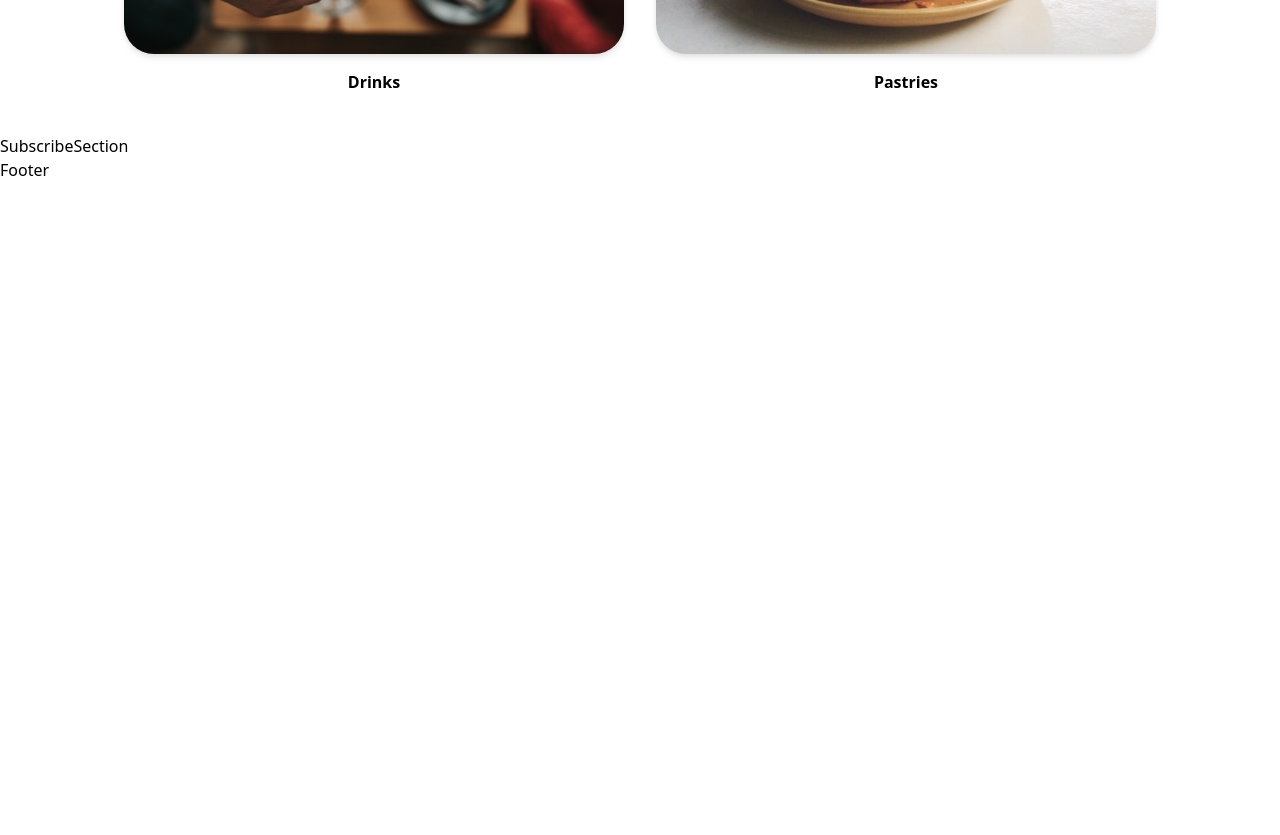
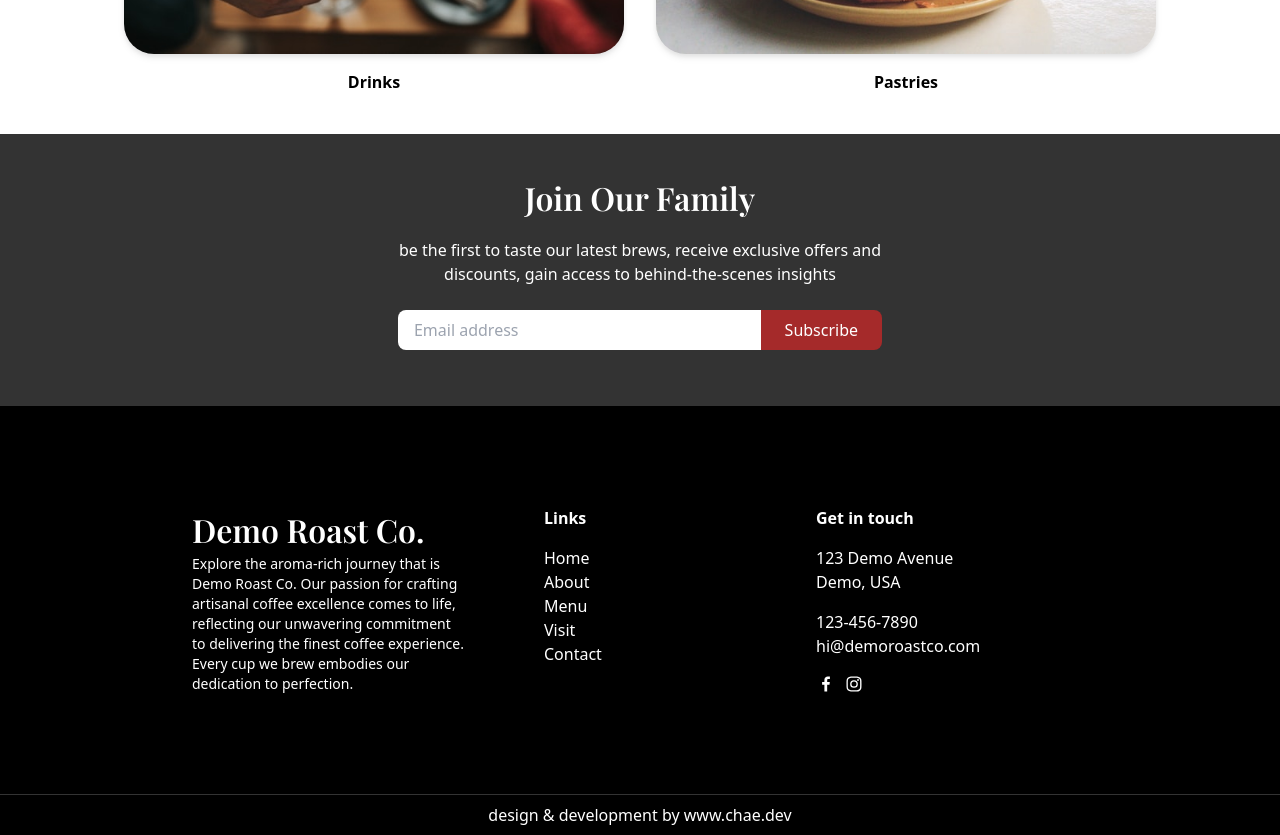
Before and after one commit to chaedoesntcode/demo-roast-co, a Next.js app: page / in a window 1280 px wide. Shown: the part 1740-2575 px from the top of the page. Before the commit the page ends 1922 px from the top, so only its background shows below. Built offline with nearby package versions, Linux system fonts and the light colour scheme; a web font is replaced by a local one.

Commit message:
create footer

```diff
--- a/src/app/components/AboutSection.js
+++ b/src/app/components/AboutSection.js
@@ -7,7 +7,7 @@ const AboutSection = () => {
     <section className='section bg-secondary h-[500px]'>
       <div className='w-[85vw] h-full mx-auto flex items-center gap-x-10'>
         <div className='flex-1'>
-          <Image className='rounded-[30px]' src={AboutImg} width='100%' height='100%' objectFit='cover' alt="The Demo Roast Co. Logo"  />
+          <Image className='rounded-[30px]' src={AboutImg} width='100%' height='100%' alt="The Demo Roast Co. Logo"  />
         </div>
 
         <div className='flex-1'>
--- a/src/app/components/Footer.js
+++ b/src/app/components/Footer.js
@@ -1,8 +1,62 @@
 import React from 'react'
+import Link from 'next/link'
+import { BiLogoFacebook,BiLogoInstagram } from 'react-icons/bi'
 
 const Footer = () => {
   return (
-    <div>Footer</div>
+    <footer className='section  bg-black text-white'>
+      <div className='w-[85vw] py-[100px] mx-auto h-full flex flex-col gap-y-8 items-center md:items-start md:flex-row md:justify-between xl:justify-center gap-x-10'>
+
+      <div className="min-h-full w-full md:w-2/3 lg:w-1/3 xl:w-1/4">
+        <div className='flex flex-col'>
+          <h2 className='h2 mb-0'>Demo Roast Co.</h2>
+          <p className='text-xs md:text-sm'>Explore the aroma-rich journey that is Demo Roast Co. Our passion for crafting artisanal coffee excellence comes to life, reflecting our unwavering commitment to delivering the finest coffee experience. Every cup we brew embodies our dedication to perfection.</p>
+       </div>
+      </div>
+      <div className="min-h-full w-full md:w-1/3 lg:w-1/4">
+        <div className='lg:px-10 flex flex-col'>
+          <p  className='mb-2 md:mb-4 font-bold'>Links</p>
+          {/* <span>Home</span>
+          <span>About</span>
+          <span>Menu</span>
+          <span>Visit</span>
+          <span>Contact</span> */}
+          <ul>
+            <li>
+              <Link href='/'>Home</Link>
+            </li>
+            <li>
+              <Link href='/'>About</Link>
+            </li>
+            <li>
+              <Link href='/'>Menu</Link>
+            </li>
+            <li>
+              <Link href='/'>Visit</Link>
+            </li>
+            <li>
+              <Link href='/'>Contact</Link>
+            </li>
+          </ul>
+       </div>
+      </div>
+      <div className="w-full min-h-full md:w-1/3 lg:w-1/4">
+        <div className='flex flex-col'>
+          <p  className='mb-2 md:mb-4 font-bold'>Get in touch</p>
+          <span>123 Demo Avenue <br /> Demo, USA</span>
+          <span className='mt-4'>123-456-7890 <br /> hi@demoroastco.com</span>
+          <div className='flex gap-x-2 pt-4 text-xl'>
+            <BiLogoFacebook className='cursor-pointer'/>
+            <BiLogoInstagram className='cursor-pointer'/>
+          </div>
+       </div>
+      </div>
+
+
+      </div>
+      <div className=' border-t-primary border-t py-2 text-center'><p>design & development by <Link href='/'>www.chae.dev</Link></p></div>
+
+    </footer>
   )
 }
 
--- a/src/app/components/MenuSection.js
+++ b/src/app/components/MenuSection.js
@@ -15,11 +15,11 @@ const MenuSection = () => {
 
         <div className='grid grid-cols-1 md:grid-cols-2 gap-8 text-center'>
           <Link href='/' className='flex flex-col hover:scale-105 transition'>
-            <Image className='rounded-[30px] drop-shadow-md' src={DrinksImg} width={500} height={300} objectFit='cover' alt="The Demo Roast Co. Logo"  />
+            <Image className='rounded-[30px] drop-shadow-md' src={DrinksImg} width={500} height={300} alt="The Demo Roast Co. Logo"  />
             <p className='font-semibold mt-4'>Drinks</p>
           </Link>
           <Link href='/' className='flex flex-col hover:scale-105 transition'>
-            <Image className='rounded-[30px] drop-shadow-md' src={PastryImg} width={500} height={300} objectFit='cover' alt="The Demo Roast Co. Logo"  />
+            <Image className='rounded-[30px] drop-shadow-md' src={PastryImg} width={500} height={300} alt="The Demo Roast Co. Logo"  />
             <p className='font-semibold mt-4'>Pastries</p>
           </Link>
         </div>
--- a/src/app/components/SubscribeSection.js
+++ b/src/app/components/SubscribeSection.js
@@ -2,7 +2,16 @@ import React from 'react'
 
 const SubscribeSection = () => {
   return (
-    <div>SubscribeSection</div>
+    <section className='section py-10 bg-primary'>
+      <div className='w-[85vw] text-white mx-auto flex flex-col justify-center items-center text-center gap-y-2'>
+        <h2 className='h2'>Join Our Family</h2>
+        <p className='w-1/2'>be the first to taste our latest brews, receive exclusive offers and discounts, gain access to behind-the-scenes insights</p>
+        <div className='mt-4 mb-4 w-full'>
+          <input type='email' placeholder='Email address' className='py-2 px-4 rounded-l-lg w-1/3'/>
+          <button className='rounded-r-lg bg-accent py-2 px-6 text-white'>Subscribe</button>
+        </div>
+      </div>
+    </section>
   )
 }
 
```
